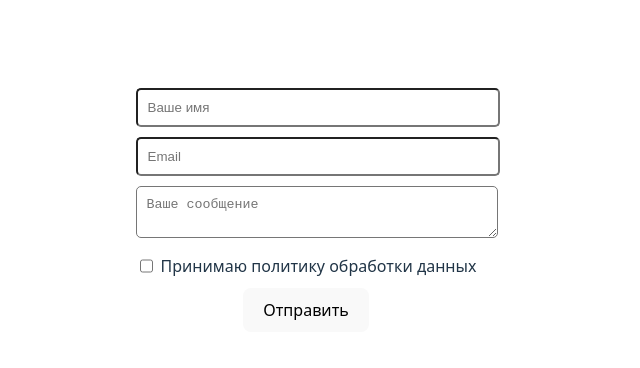
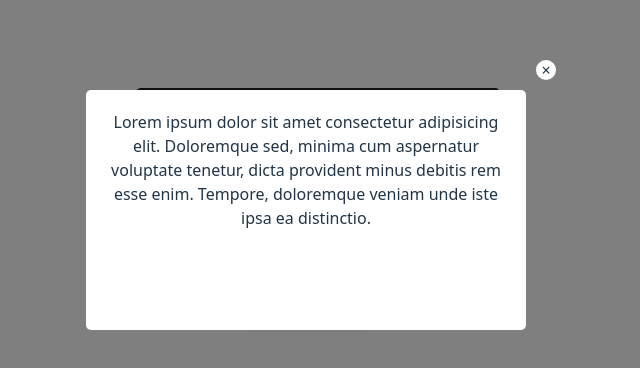
Before and after one commit to vladimir-yazykov/react-form, a React (Vite) app: page / in a window 1280 px wide. Shown: the part 190-558 px from the top of the page, without its empty margins (334-974 px from the left). Built offline with nearby package versions, Linux system fonts and the light colour scheme.

Commit message:
added modal

```diff
--- a/src/App.jsx
+++ b/src/App.jsx
@@ -1,8 +1,18 @@
 import "./App.css";
 import { FeedbackForm } from "./components/FeedbackForm/FeedbackForm";
+import { Modal } from "./components/Modal/Modal";
 
 function App() {
-  return <FeedbackForm />;
+  return (
+    <>
+      <FeedbackForm />
+      <Modal show>
+        Lorem ipsum dolor sit amet consectetur adipisicing elit. Doloremque sed,
+        minima cum aspernatur voluptate tenetur, dicta provident minus debitis
+        rem esse enim. Tempore, doloremque veniam unde iste ipsa ea distinctio.
+      </Modal>
+    </>
+  );
 }
 
 export default App;
--- /dev/null
+++ b/src/components/Modal/Modal.jsx
@@ -0,0 +1,15 @@
+import S from "./Modal.module.css";
+
+export function Modal({ show, children }) {
+  if (!show) {
+    return;
+  }
+  return (
+    <div className={S.container}>
+      <div className={S.body}>
+        <div className={S.close}>&times;</div>
+        {children}
+      </div>
+    </div>
+  );
+}
--- /dev/null
+++ b/src/components/Modal/Modal.module.css
@@ -0,0 +1,37 @@
+.container {
+  position: fixed;
+  left: 0;
+  right: 0;
+  top: 0;
+  bottom: 0;
+  display: flex;
+  justify-content: center;
+  align-items: center;
+  background-color: rgba(0, 0, 0, 0.5);
+}
+
+.body {
+  position: relative;
+  width: 400px;
+  max-width: 100%;
+  min-height: 200px;
+  padding: 20px;
+
+  background-color: #fff;
+  border-radius: 5px;
+}
+
+.close {
+  position: absolute;
+  right: -30px;
+  top: -30px;
+
+  width: 20px;
+  height: 20px;
+
+  background-color: #fff;
+  border-radius: 50%;
+  display: flex;
+  justify-content: center;
+  align-items: center;
+}
```
